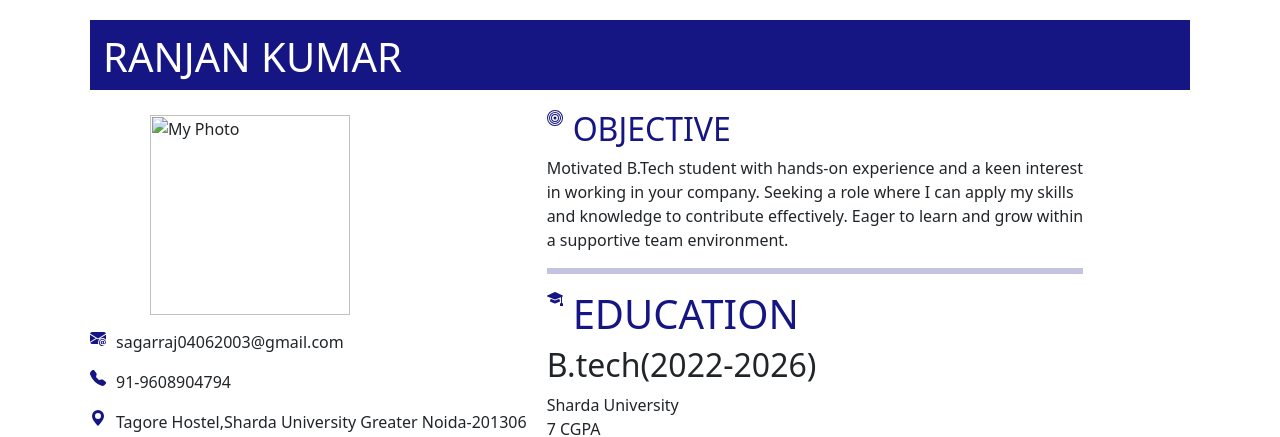
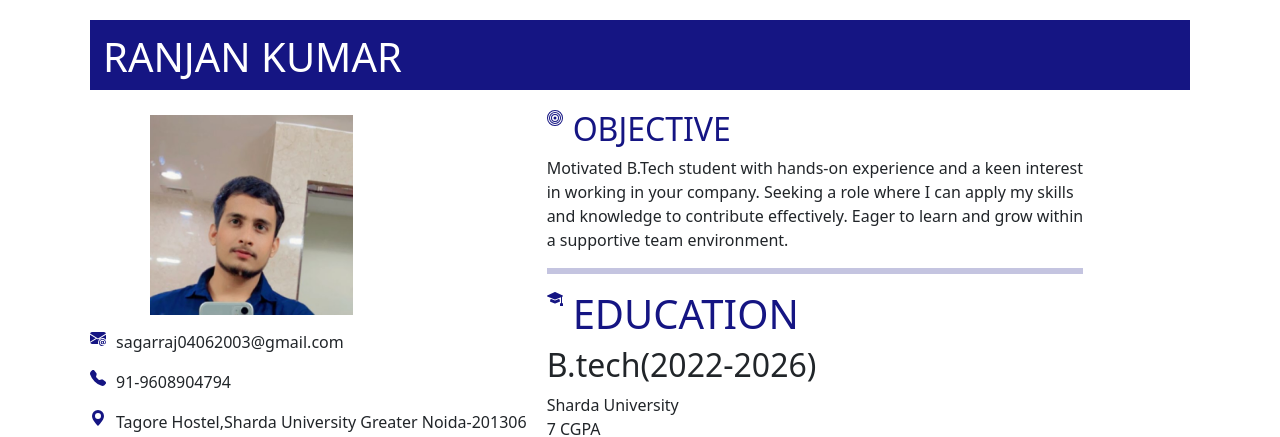
Before and after one commit to Ranjan-kumar0/MyResume., a plain HTML site: page index.html in a window 1280 px wide. Shown: the top 437 px of the page. Drawn offline with nearby package versions, Linux system fonts and the light colour scheme; the site is published under a folder, as on GitHub Pages, so addresses that start at the root find nothing.

Commit message:
Update index.html

```diff
--- a/index.html
+++ b/index.html
@@ -62,7 +62,7 @@ hr{
         <div class="all">
         <div class="left">
             <div class="image">
-                <img class="image1" src="/mypic.jpg" alt="My Photo">
+                <img class="image1" src="mypic.jpg" alt="My Photo">
             </div>
             <div class="left-first">
                 <div class="upper2">
```
